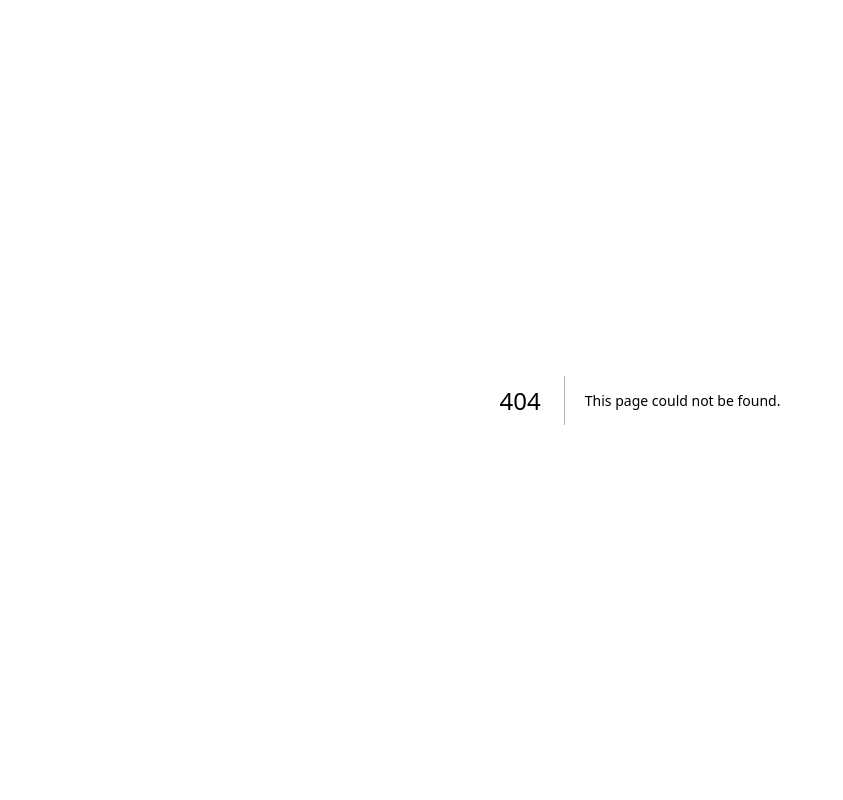
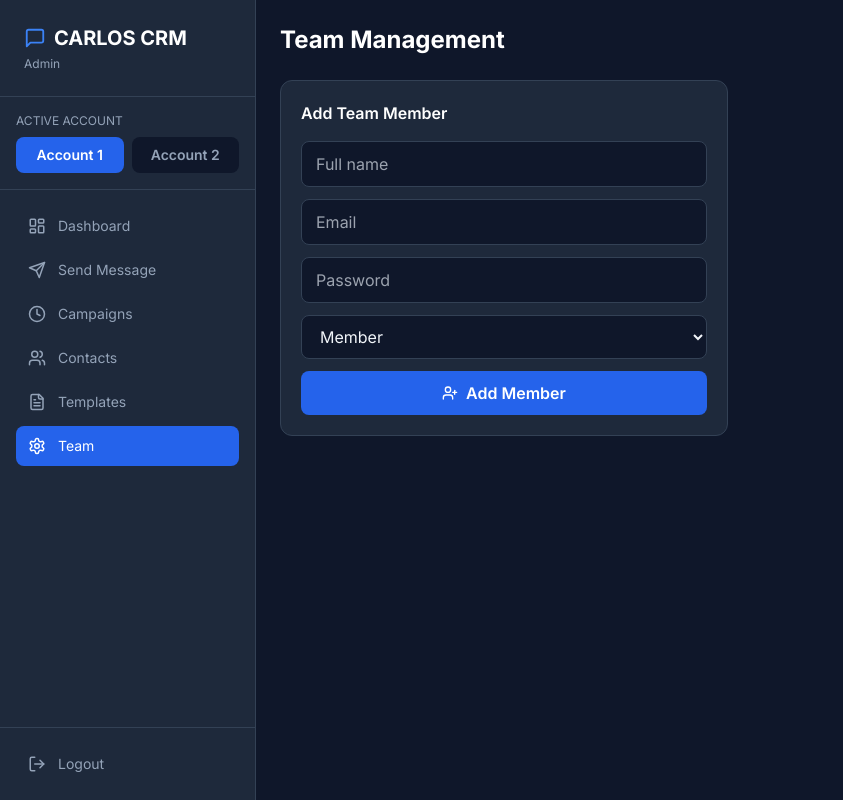
Before and after one commit to mjasil/carlos-crm, a Next.js app in the folder frontend/: page /dashboard/team in a window 1280 px wide. Before the commit this address had no page. Shown: the whole page, without its empty margins (0-843 px from the left). Built offline with nearby package versions, Linux system fonts and the light colour scheme; no server answers; sample sign-in values are in the browser's storage.

Commit message:
Add frontend/src/app/dashboard/team/page.tsx

```diff
--- /dev/null
+++ b/frontend/src/app/dashboard/team/page.tsx
@@ -0,0 +1,47 @@
+'use client'
+import { useState } from 'react'
+import api from '@/lib/api'
+import toast from 'react-hot-toast'
+import { UserPlus } from 'lucide-react'
+
+export default function TeamPage() {
+  const [name, setName] = useState('')
+  const [email, setEmail] = useState('')
+  const [password, setPassword] = useState('')
+  const [role, setRole] = useState('member')
+  const [loading, setLoading] = useState(false)
+
+  const create = async () => {
+    if (!name || !email || !password) return toast.error('Fill all fields')
+    setLoading(true)
+    try {
+      await api.post('/api/auth/register', { name, email, password, role })
+      toast.success('Team member added!')
+      setName(''); setEmail(''); setPassword('')
+    } catch (e: any) {
+      toast.error(e.response?.data?.detail || 'Failed')
+    }
+    setLoading(false)
+  }
+
+  return (
+    <div>
+      <h1 className="text-2xl font-bold text-white mb-6">Team Management</h1>
+      <div className="card max-w-md">
+        <h2 className="font-semibold text-white mb-4">Add Team Member</h2>
+        <div className="space-y-3">
+          <input className="input" placeholder="Full name" value={name} onChange={e => setName(e.target.value)} />
+          <input className="input" type="email" placeholder="Email" value={email} onChange={e => setEmail(e.target.value)} />
+          <input className="input" type="password" placeholder="Password" value={password} onChange={e => setPassword(e.target.value)} />
+          <select className="input" value={role} onChange={e => setRole(e.target.value)}>
+            <option value="member">Member</option>
+            <option value="admin">Admin</option>
+          </select>
+          <button className="btn-primary w-full flex items-center justify-center gap-2" onClick={create} disabled={loading}>
+            <UserPlus size={16} /> Add Member
+          </button>
+        </div>
+      </div>
+    </div>
+  )
+}
```
